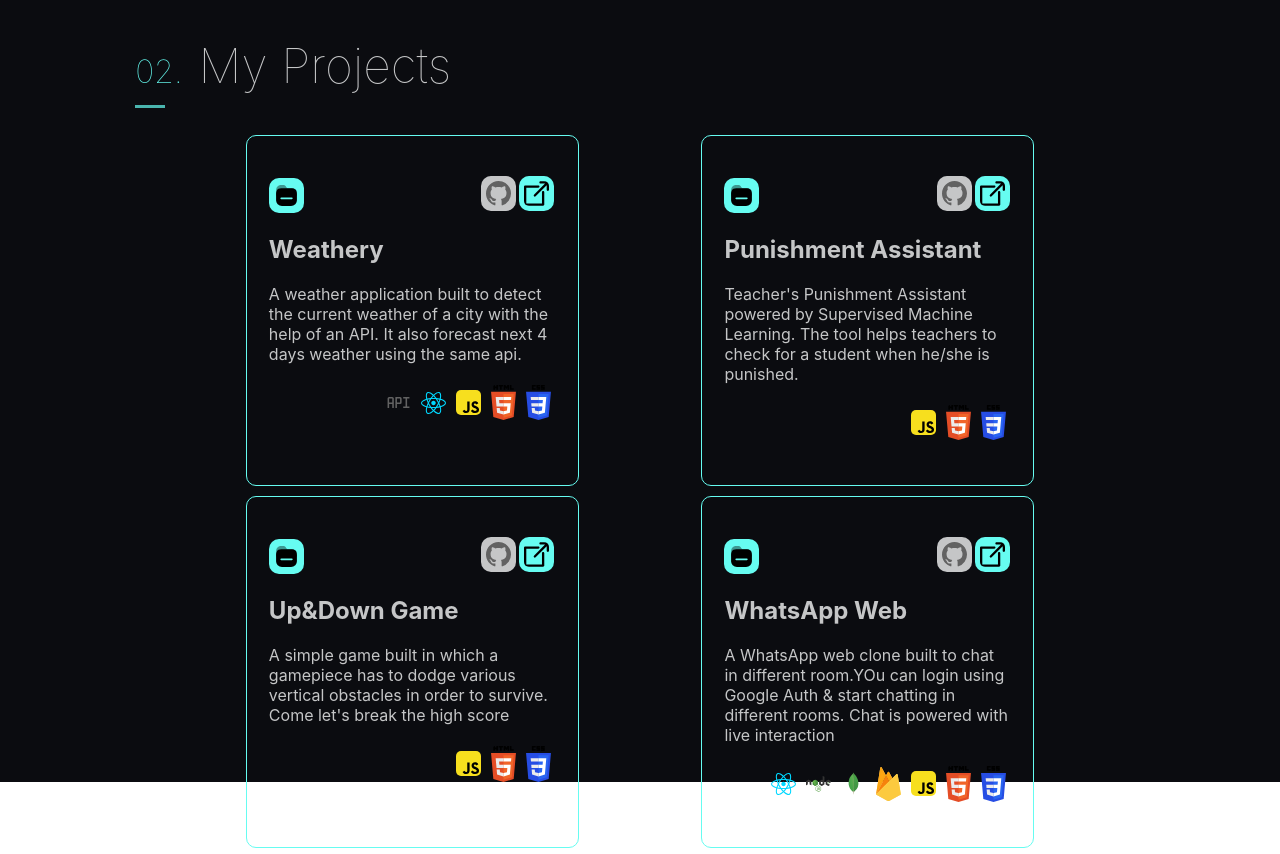
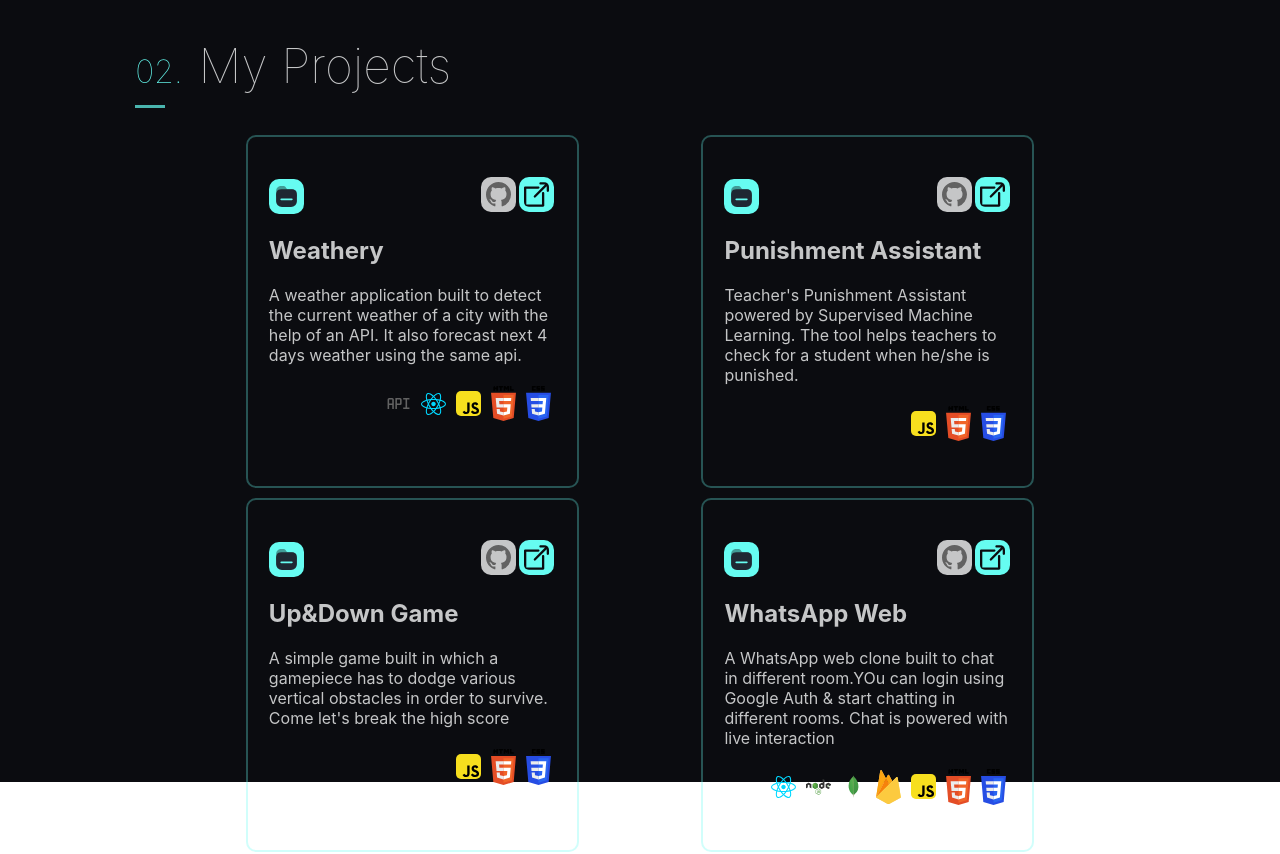
Before and after one commit to asifkhan0410/portfolioreact, a React (Create React App) app: page / in a window 1280 px wide. Shown: the part 840-1694 px from the top of the page. Built offline with nearby package versions, Linux system fonts and the light colour scheme.

Commit message:
svg fill color changes

```diff
--- a/src/components/projects/Project.css
+++ b/src/components/projects/Project.css
@@ -14,6 +14,7 @@
 .projects > h1{
     margin-left:0.7%;
     font-size: 3rem;
+    transition: all cubic-bezier(0, 0.51, 1, 0.82) 0.2s;
     font-weight: lighter;
 }
 .projects>h1:hover{
@@ -42,11 +43,15 @@
 .singleproject{
     display: flex;
     width: 28%;
-    border: 1px solid #66fcf1;
-    padding: 40px 22px;
+    border: 2px solid #66fcf14d;
+    padding: 40px 21px;
     margin:5px;
+    transition: all 0.25s cubic-bezier(0.645, 0.045, 0.355, 1) 0s;
     border-radius: 10px;
     flex-direction: column;
+}
+.singleproject:hover{
+    border-color: #66fcf1;
 }
 .singleproject__header{
     display: flex;
```
Also changed, not shown: src/images/folder.svg, src/images/goto.svg.
